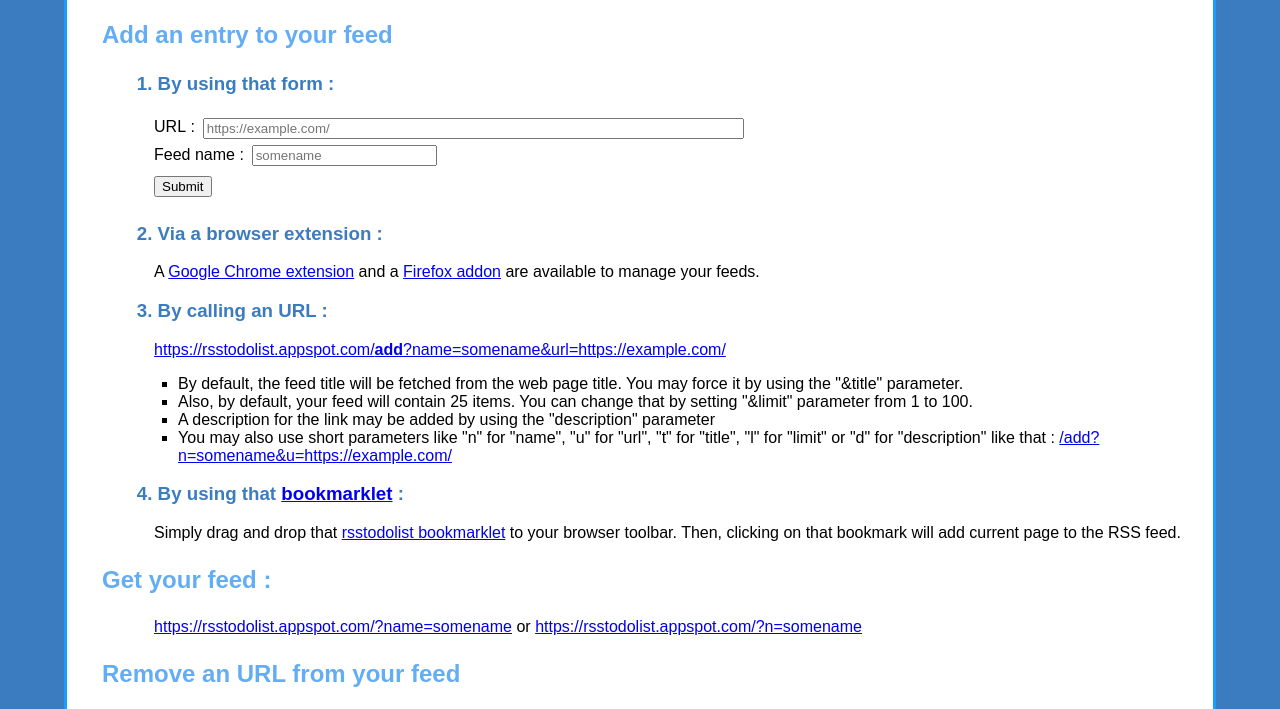
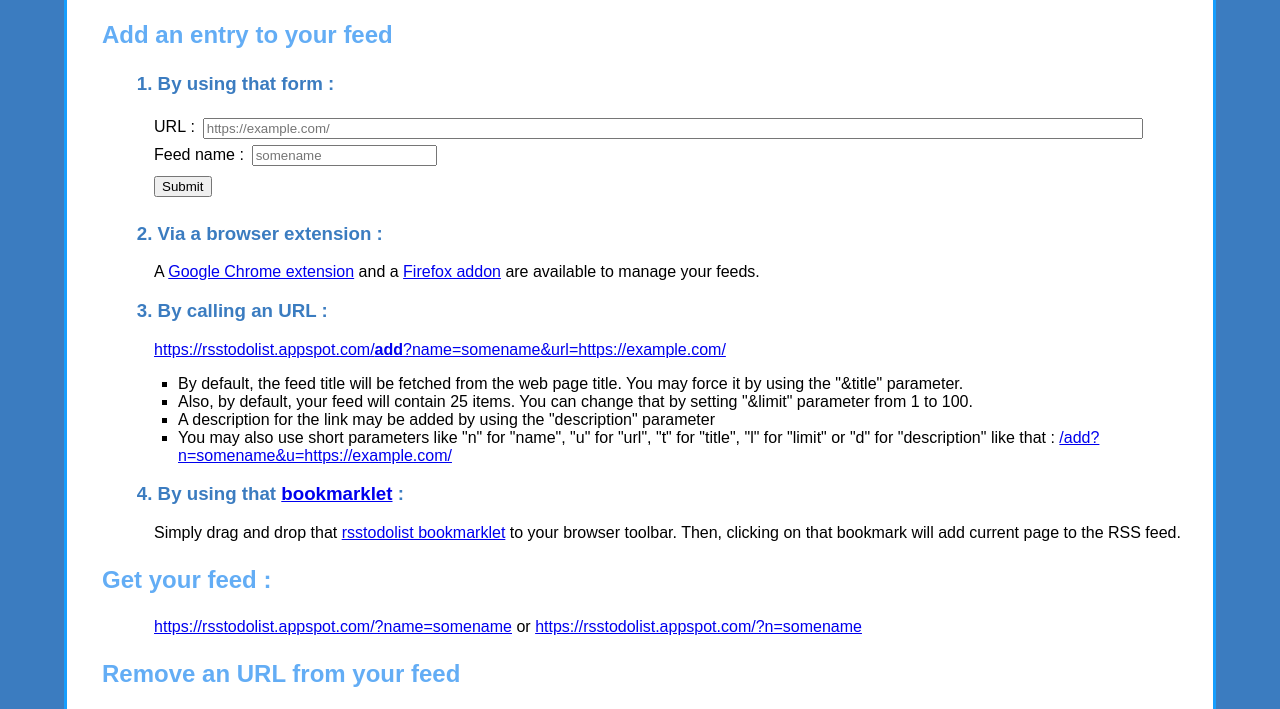
Before and after one commit to paulgreg/rsstodolist-appengine, a plain HTML site: page home.html in a window 1280 px wide. Shown: the part 84-793 px from the top of the page. Drawn offline with Linux system fonts and the light colour scheme.

Commit message:
Fix input size on small devices

```diff
--- a/home.html
+++ b/home.html
@@ -16,8 +16,7 @@
         p { margin-left: 4em; }
         ul { margin-left: 3em; list-style-type: square; }
         input { margin: .25em; }
-        input[name=username] { width: 10em; }
-        input[name=url] { width: 40em; }
+        input[name=url] { width: 90%; }
         input[type=submit] { margin: .5em  0; }
         img { border: 0; }
         .right { float: right; }
```
